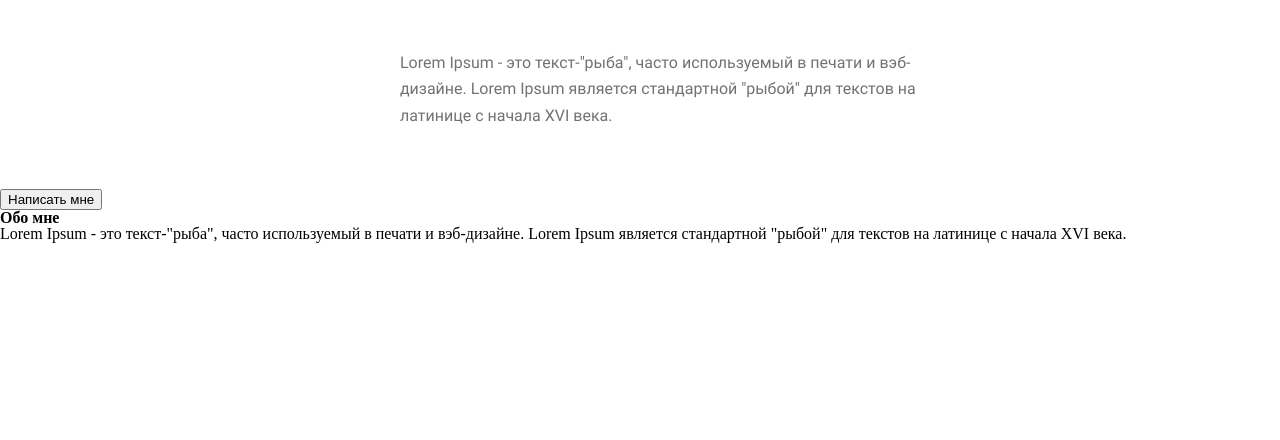
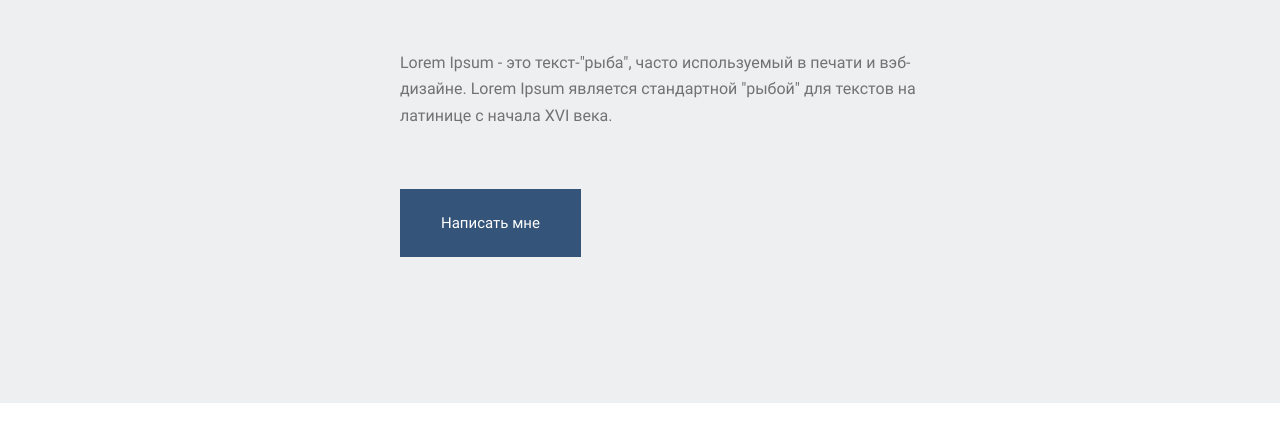
Before and after one commit to Galanyk/Home_work7, a plain HTML site: page index.html in a window 1280 px wide. Shown: the part 360-800 px from the top of the page. Drawn offline with Linux system fonts and the light colour scheme.

Commit message:
Description about

```diff
--- a/index.html
+++ b/index.html
@@ -8,7 +8,7 @@
 </head>
 <body>
     <header>
-        <div class="container">
+        <div class="container header">
             <nav>
                 <ul>
                     <li class="list first">
@@ -39,15 +39,15 @@
             </p>
 
             <form action="https://fom.in.ua/echo">
-                <input type="button" name="write" value="Написать мне">
+                <input class="button" type="button" name="write" value="Написать мне">
             </form>
         </div>
     </header>
 
     <main>
-        <div class="container">
-            <h2>Обо мне</h2>
-            <p>
+        <div class="container about">
+            <h2 class="subject">Обо мне</h2>
+            <p class="description about">
                 Lorem Ipsum - это текст-"рыба", часто используемый в печати и вэб-дизайне. Lorem Ipsum является стандартной "рыбой" для текстов на латинице с начала XVI века.
             </p>
         </div>
--- a/styles/style.css
+++ b/styles/style.css
@@ -88,9 +88,66 @@
 
 }
 
-.container {
+.button {
+    display: inline-block;
+    font-family: 'Roboto', sans-serif;
+    font-weight: 400;
+    margin-left: 400px;
+    text-align: center;
+    background-color: #34547A;
+    border: 0px;
+    color: #FFFFFF;
+
+    padding: 25px 41px 25px 41px;
+    font-size: 15px;
+    margin-bottom: 146px;
+
+
+
+
+}
+
+.container.header {
     width: 1920px;
 
     margin-left: auto;
     margin-right: auto;
+    background-color: #EEEFF1;
 }
+
+.container.about {
+    background-color: #F9F9F9;
+    width: 1920px;
+    margin-left: auto;
+    margin-right: auto;
+}
+
+.subject {
+    font-family: 'Roboto';
+    font-weight: 500;
+    color: #000000;
+    font-size: 32px;
+    line-height: 37px;
+    text-align: center;
+    margin-top: 119px;
+    margin-left: 758px;
+    margin-bottom: 50px;
+    width: 403px;
+}
+
+.description.about {
+    display: inline-block;
+    font-family: 'Roboto', sans-serif;
+    font-weight: 400;
+    font-size: 16px;
+    color: #727272;
+
+    margin-left: 690px;
+    width: 540px;
+    margin-bottom: 100px;
+    text-align: center;
+    position: absolute;
+
+
+
+}
```
